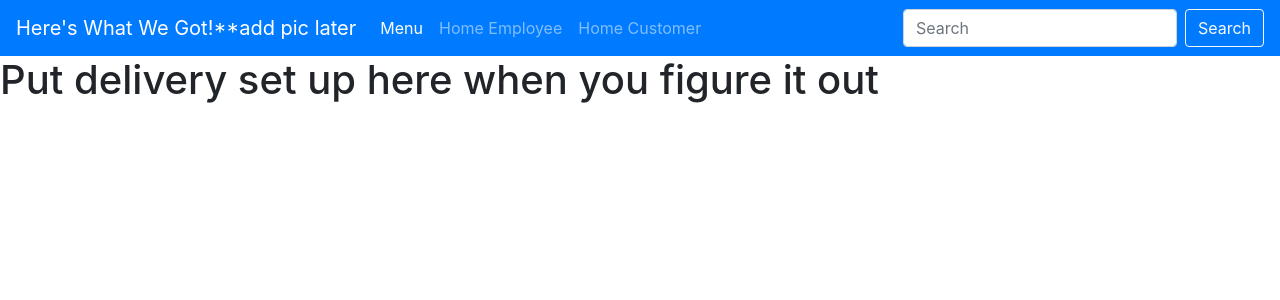
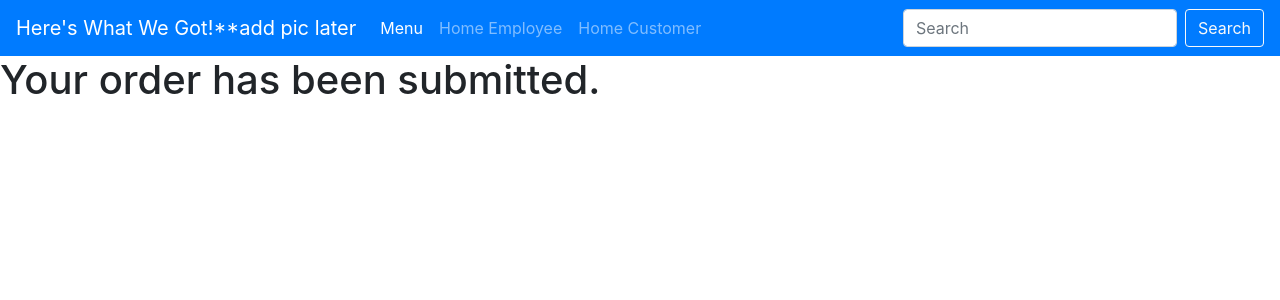
Before and after one commit to Bluetricity/animated-spoon, an Angular app in the folder eats/: page /delivery-status in a window 1280 px wide. Shown: the top 300 px of the page. Built offline with nearby package versions, Linux system fonts and the light colour scheme.

Commit message:
delivery status changed

```diff
--- a/eats/src/app/delivery-status/delivery-status.component.html
+++ b/eats/src/app/delivery-status/delivery-status.component.html
@@ -14,5 +14,5 @@
 </head>
 
 <body>
-    <h1>Put delivery set up here when you figure it out</h1>
+    <h1>Your order has been submitted.</h1>
 </body>
```
